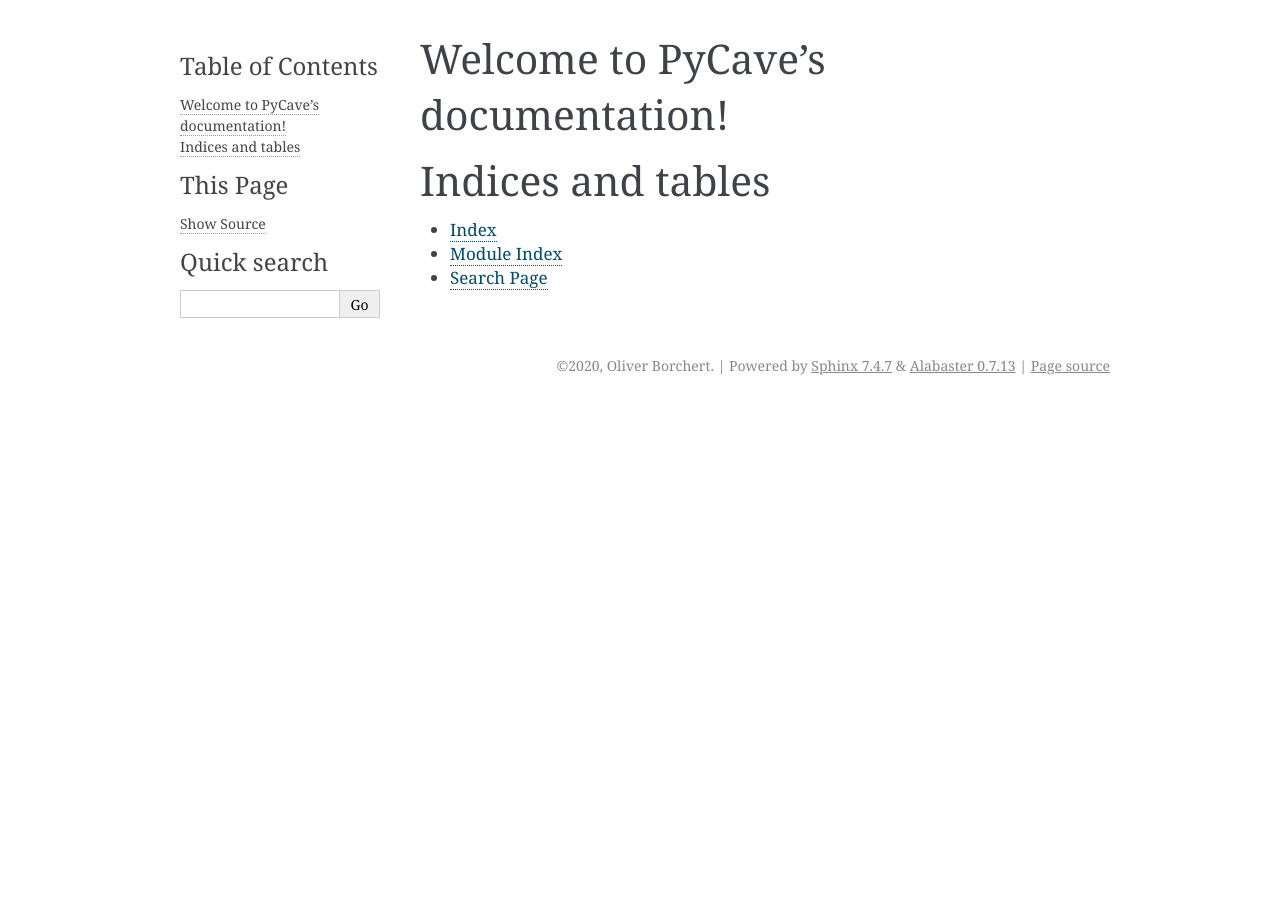
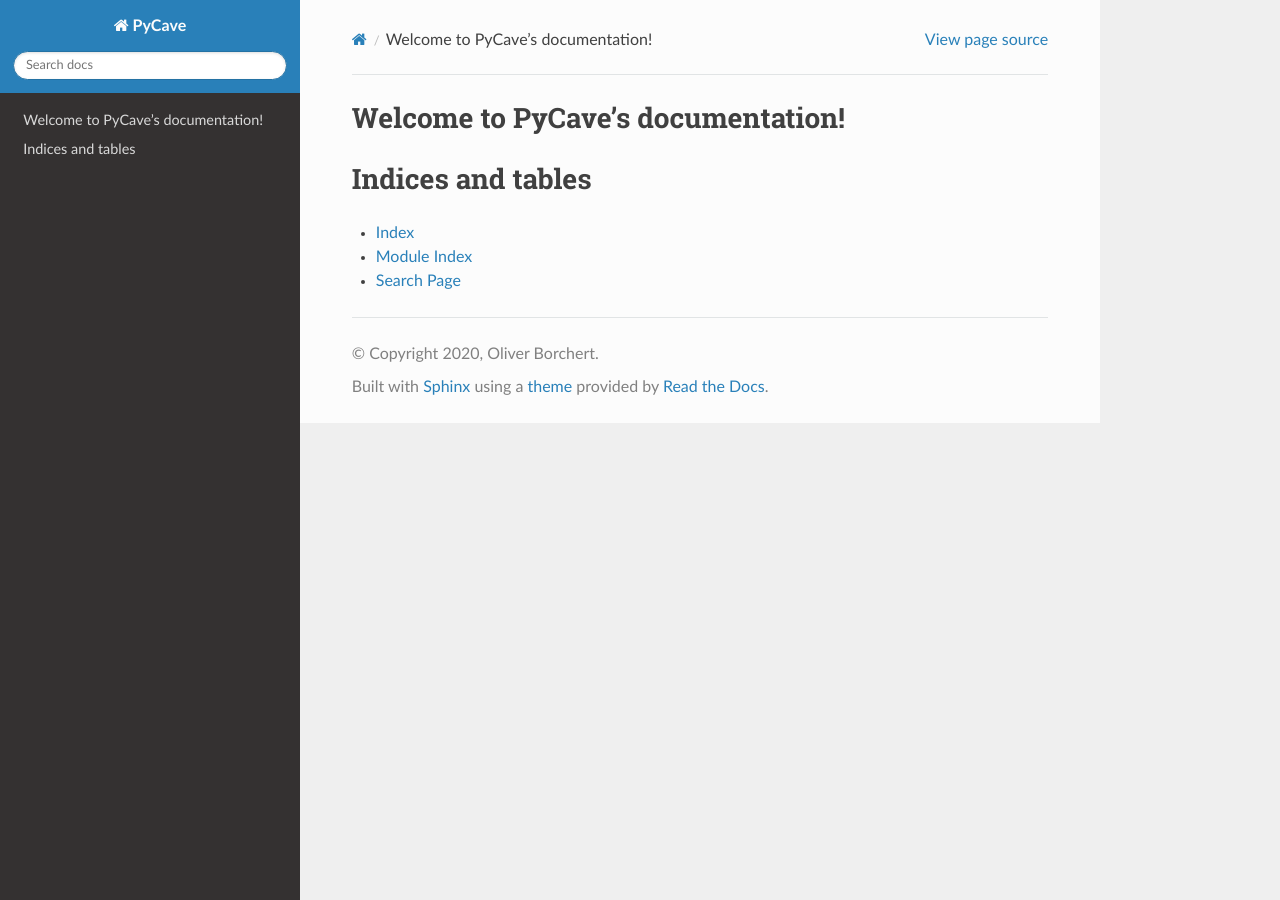
Before and after one commit to borchero/pycave, a Sphinx documentation site: the page built from docs/source/index.rst, in a window 1280 px wide. Built offline with Sphinx 7.4.7 and the Read the Docs theme 2.0.0, drawn with Linux system fonts in a browser that asks for light colours.

```diff
--- a/docs/source/conf.py
+++ b/docs/source/conf.py
@@ -1,52 +1,13 @@
-# Configuration file for the Sphinx documentation builder.
-#
-# This file only contains a selection of the most common options. For a full
-# list see the documentation:
-# https://www.sphinx-doc.org/en/master/usage/configuration.html
-
-# -- Path setup --------------------------------------------------------------
-
-# If extensions (or modules to document with autodoc) are in another directory,
-# add these directories to sys.path here. If the directory is relative to the
-# documentation root, use os.path.abspath to make it absolute, like shown here.
-#
-# import os
-# import sys
-# sys.path.insert(0, os.path.abspath('.'))
-
-
-# -- Project information -----------------------------------------------------
-
 project = 'PyCave'
+# pylint: disable=redefined-builtin
 copyright = '2020, Oliver Borchert'
 author = 'Oliver Borchert'
 
-
-# -- General configuration ---------------------------------------------------
-
-# Add any Sphinx extension module names here, as strings. They can be
-# extensions coming with Sphinx (named 'sphinx.ext.*') or your custom
-# ones.
 extensions = [
+    'sphinx_rtd_theme'
 ]
-
-# Add any paths that contain templates here, relative to this directory.
 templates_path = ['_templates']
-
-# List of patterns, relative to source directory, that match files and
-# directories to ignore when looking for source files.
-# This pattern also affects html_static_path and html_extra_path.
 exclude_patterns = []
 
-
-# -- Options for HTML output -------------------------------------------------
-
-# The theme to use for HTML and HTML Help pages.  See the documentation for
-# a list of builtin themes.
-#
-html_theme = 'alabaster'
-
-# Add any paths that contain custom static files (such as style sheets) here,
-# relative to this directory. They are copied after the builtin static files,
-# so a file named "default.css" will overwrite the builtin "default.css".
+html_theme = 'sphinx_rtd_theme'
 html_static_path = ['_static']
```
Also changed, not shown: 1 other file.
